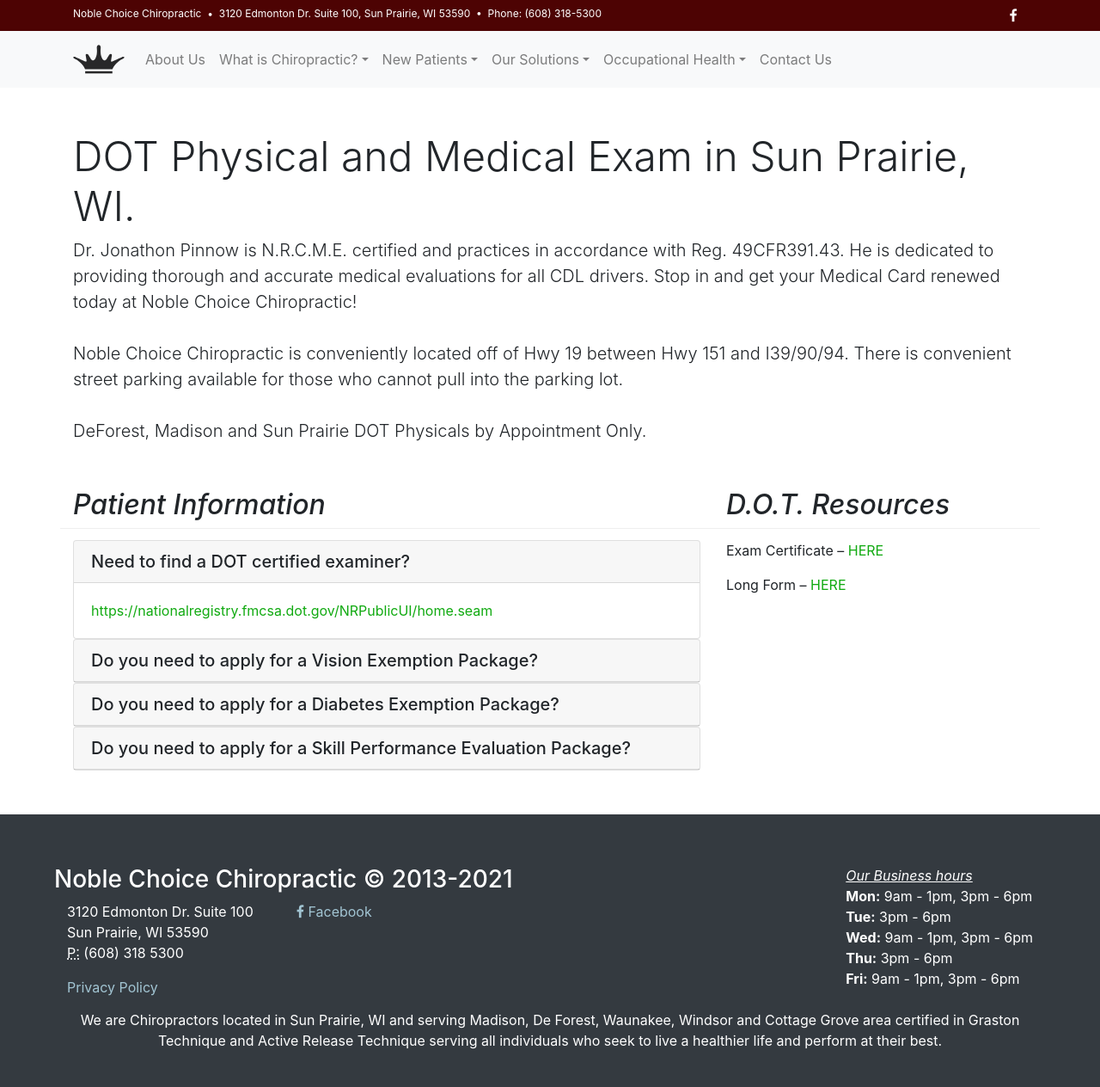
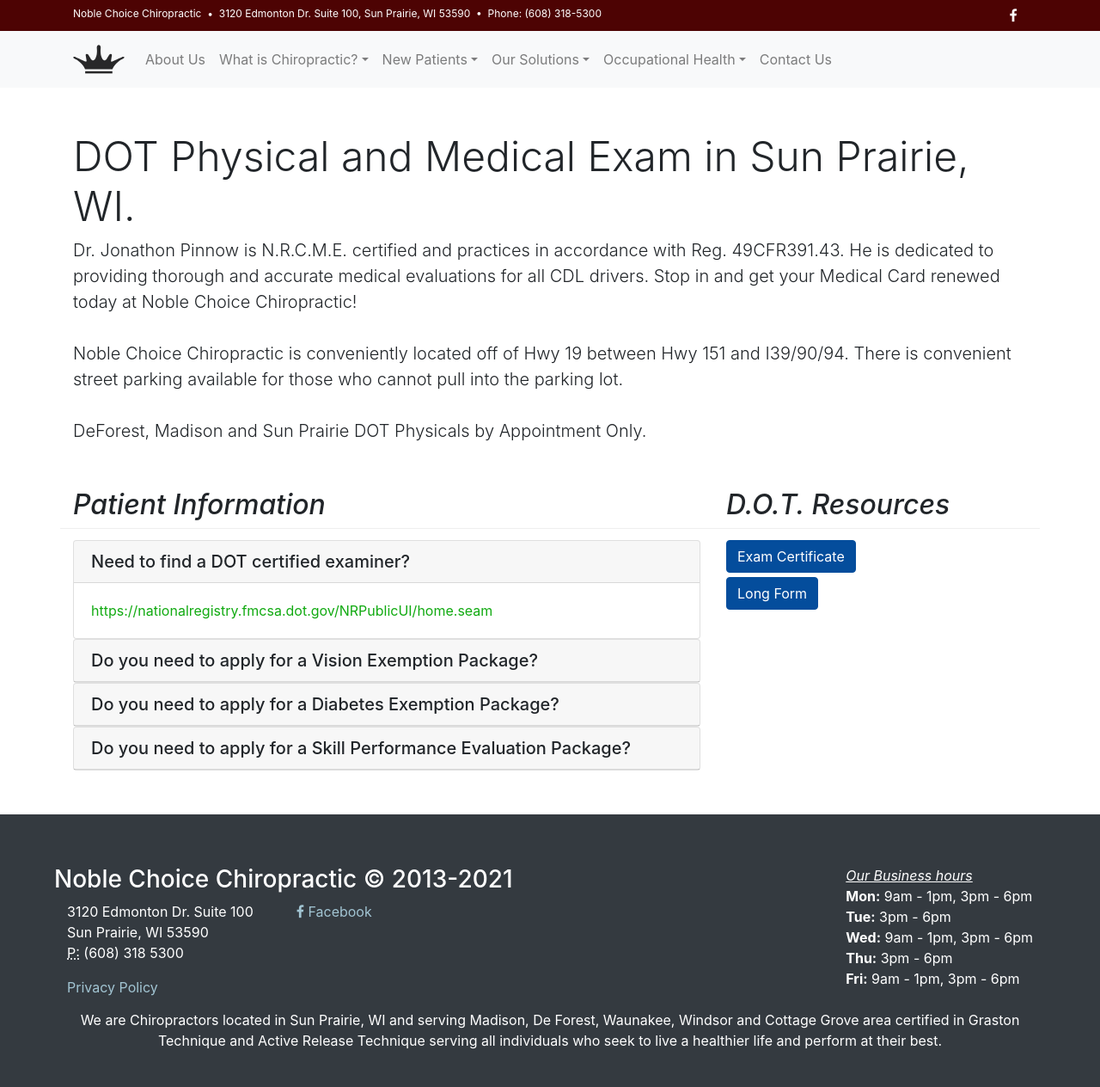
Before and after one commit to ajwahlb/nobleChoice, a Jekyll site: the page built from _pages/dot-physicals.html, in a window 1280 px wide. Shown: the whole page at 86% size. Built offline with Jekyll 4.4.1, drawn with Linux system fonts in a browser that asks for light colours; nearby versions of some CDN libraries.

Commit message:
updated some buttons

```diff
--- a/_pages/dot-physicals.html
+++ b/_pages/dot-physicals.html
@@ -94,12 +94,8 @@
 			</div>
 			<div class="row">
 				<div class="col">
-					<p>Exam Certificate –
-						<a href="http://www.fmcsa.dot.gov/documents/safetyprograms/Medical-Examiners-Certificate.pdf" target="_blank">HERE</a>
-					</p>
-					<p>Long Form –
-						<a href="https://www.fmcsa.dot.gov/regulations/medical/medical-examination-report-form-commercial-driver-medical-certification" target="_blank">HERE</a>
-					</p>
+					<button class="btn btn-primary" href="http://www.fmcsa.dot.gov/documents/safetyprograms/Medical-Examiners-Certificate.pdf" target="_blank">Exam Certificate</button><br>
+					<button class="btn btn-primary" href="https://www.fmcsa.dot.gov/regulations/medical/medical-examination-report-form-commercial-driver-medical-certification" target="_blank">Long Form</button>
 				</div>
 			</div>
 		</div>
--- a/css/main.css
+++ b/css/main.css
@@ -119,6 +119,9 @@
 
 /* GENERAL STYLES
  -------------------------------------------------- */
+ .btn{
+	 margin-bottom: 5px;
+ }
  .btn-primary {
     color: #fff;
     background-color: #044d9c;
@@ -213,6 +216,7 @@
 .grey{
     background-color: #efefef;
     padding: 20px;
+		border:1px solid #e0e0e0;
 }
 .wht{
     background-color: #fff;
```
